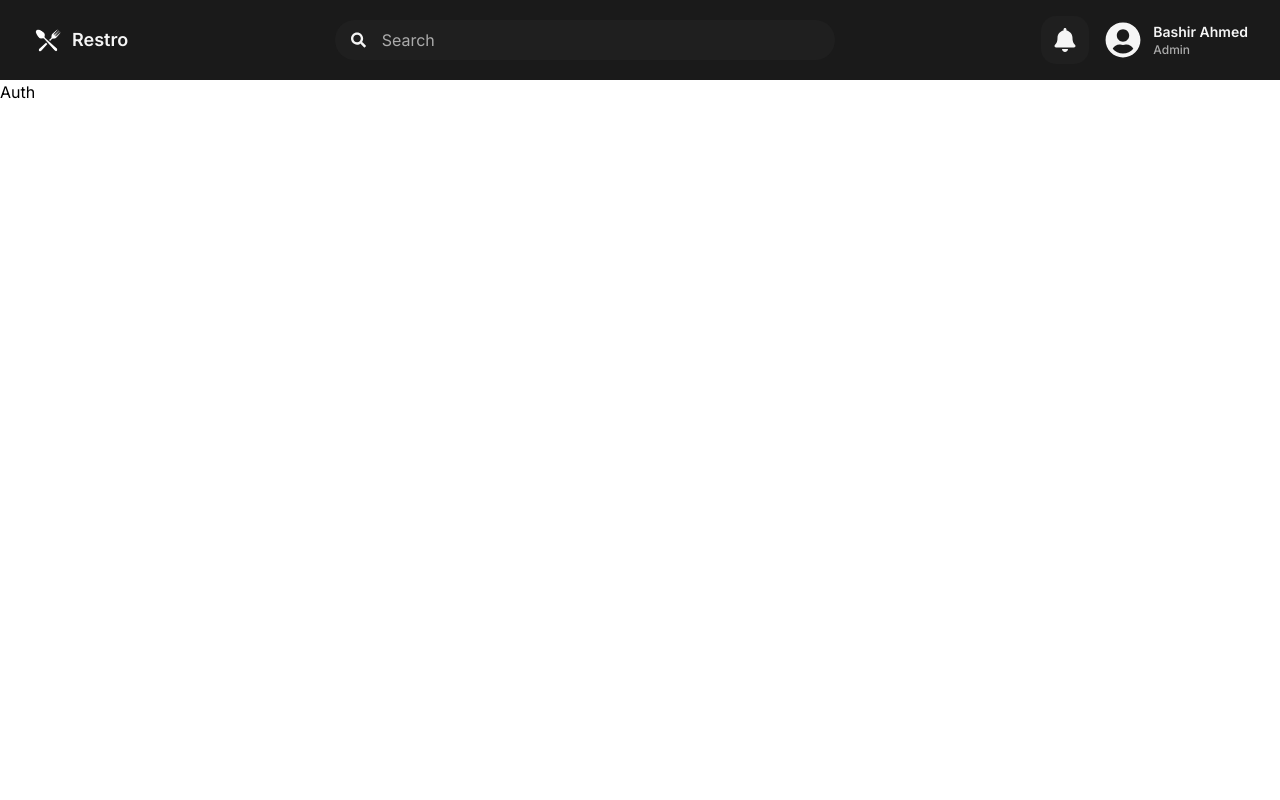
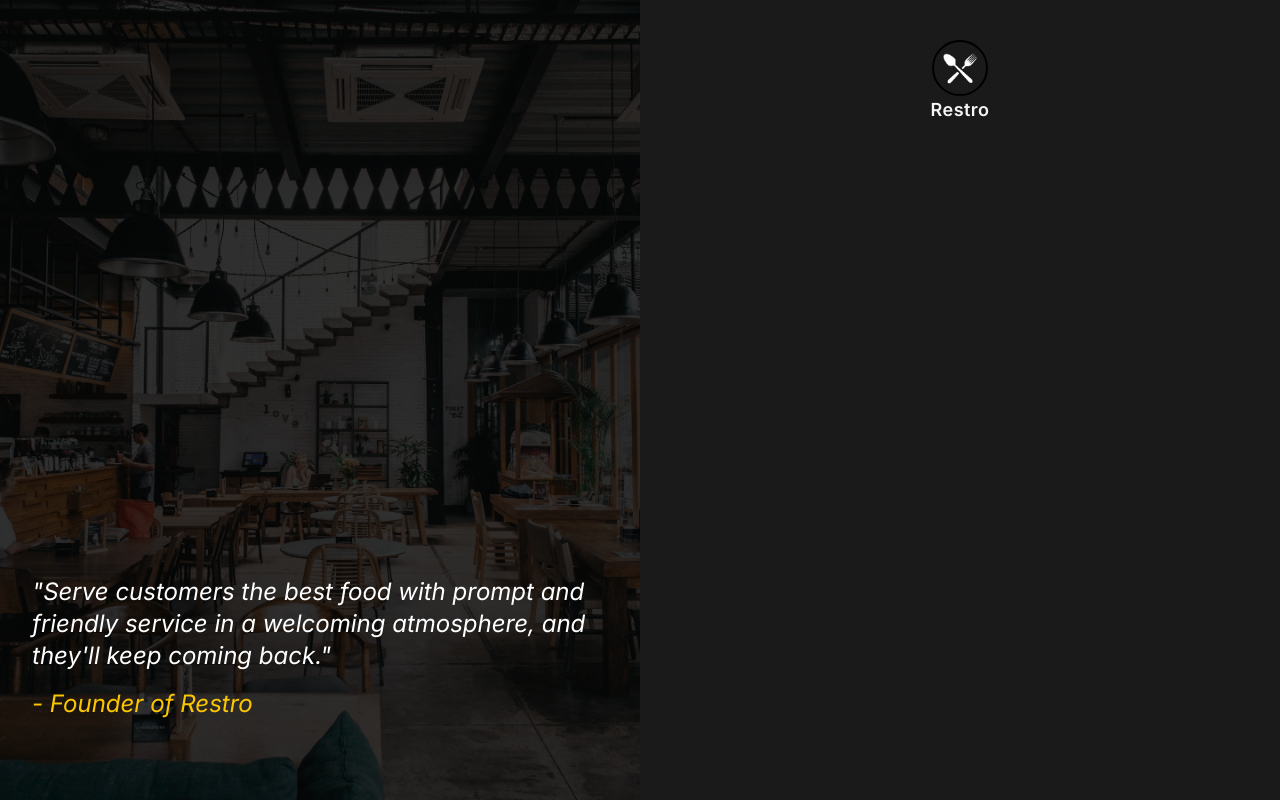
Before and after one commit to BashirAhmed-cse/mern-pos, a React (Vite) app in the folder pos-client/: page /auth in a window 1280 px wide. Built offline with nearby package versions, Linux system fonts and the light colour scheme.

Commit message:
auth ui design

```diff
--- a/pos-client/src/App.jsx
+++ b/pos-client/src/App.jsx
@@ -1,12 +1,14 @@
-import { BrowserRouter as Router, Routes, Route } from "react-router-dom";
+import { BrowserRouter as Router, Routes, Route, useLocation } from "react-router-dom";
 import { Home, Auth, Orders,Tables, Menu } from "./pages";
 import Header from "./components/shared/Header";
 
-function App() {
+function Layout() {
+  const location = useLocation();
+  const hideHeaderRoute= ["/auth"] ;
+
   return (
     <>
-      <Router>
-        <Header/>
+        {!hideHeaderRoute.includes(location.pathname) &&  <Header/>}
         <Routes>
           <Route path="/" element={<Home />} />
           <Route path="/auth" element={<Auth />} />
@@ -15,9 +17,17 @@ function App() {
           <Route path="/menu" element={<Menu />} />
           <Route path="*" element={<div>Not Found</div>} />
         </Routes>
-      </Router>
+
     </>
   );
 }
 
+function App() {
+  return (
+    <Router>
+       <Layout/>
+    </Router>
+  )
+}
+
 export default App;
--- a/pos-client/src/pages/Auth.jsx
+++ b/pos-client/src/pages/Auth.jsx
@@ -1,9 +1,38 @@
-import React from 'react'
+import React from "react";
+import restaurant from "../assets/images/restaurant-img.jpg";
+import logo from "../assets/images/logo.png";
 
 const Auth = () => {
   return (
-    <div>Auth</div>
-  )
-}
+    <div className="flex min-h-screen w-full">
+      {/* Left section */}
+      <div
+        className="w-1/2 relative flex items-center justify-center bg-cover bg-center"
+        style={{ backgroundImage: `url(${restaurant})` }}
+      >
+        {/* Black Overlay (Using rgba for better opacity) */}
+        <div
+          className="absolute inset-0"
+          style={{ backgroundColor: "rgba(0, 0, 0, 0.8)" }}
+        ></div>
 
-export default Auth
+        {/* Quote at bottom */}
+        <blockquote className="absolute bottom-10 px-8 mb-10 text-2xl italic text-white z-10">
+          "Serve customers the best food with prompt and friendly service in a welcoming atmosphere, and they'll keep coming back."
+          <br />
+          <span className="block mt-4 text-yellow-400">- Founder of Restro</span>
+        </blockquote>
+      </div>
+
+      {/* Right section */}
+      <div className="w-1/2 min-h-screen bg-[#1a1a1a] p-10">
+      <div className="flex flex-col items-center">
+       <img src={logo} alt="logo" className="h-14 w-14 border-2 rounded-full p-1"/>
+       <h1 className="text-lg font-semibold text-[#f5f5f5] tracking-wide">Restro</h1>
+      </div>
+      </div>
+    </div>
+  );
+};
+
+export default Auth;
```
Also changed, not shown: pos-client/src/assets/images/restaurant-img.jpg (added).
